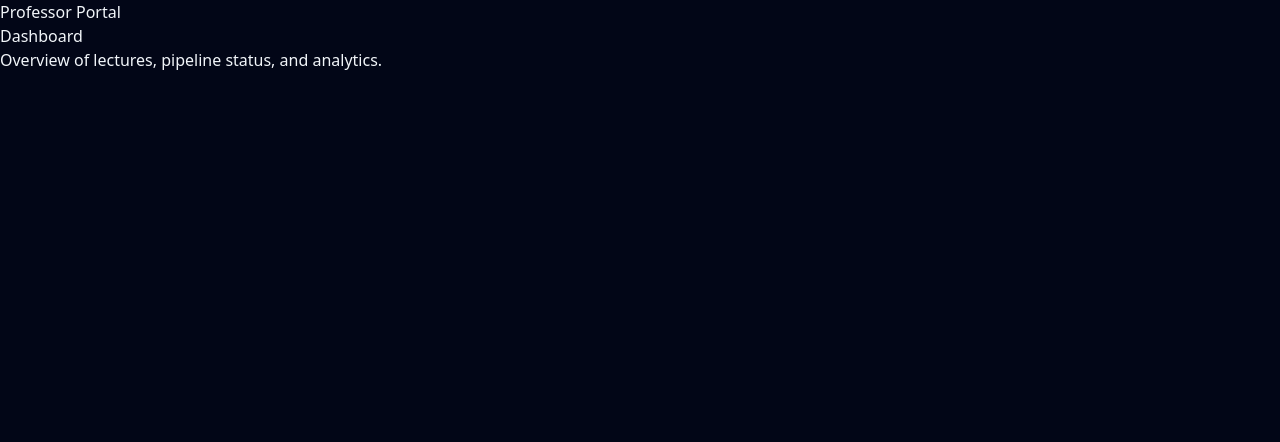
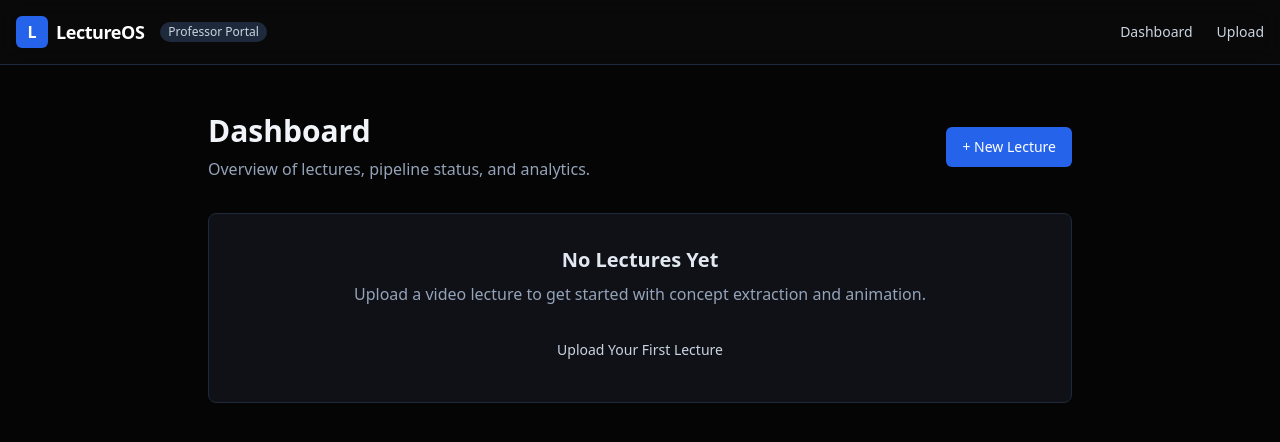
Before and after one commit to Ahmadhassan30/Anemo, a Next.js app in the folder apps/web/: page /professor/dashboard in a window 1280 px wide. Shown: the top 442 px of the page. Built offline with nearby package versions, Linux system fonts and the light colour scheme.

Commit message:
feat: implement professor dashboard and portal layout structure

```diff
--- a/apps/web/app/professor/dashboard/page.tsx
+++ b/apps/web/app/professor/dashboard/page.tsx
@@ -2,12 +2,33 @@
  * Purpose: Professor dashboard overview.
  */
 import React from "react";
+import Link from "next/link";
+import { Button } from "@/components/ui/button";
 
 export default function ProfessorDashboardPage() {
   return (
-    <main>
-      <h1>Dashboard</h1>
-      <p>Overview of lectures, pipeline status, and analytics.</p>
+    <main className="container max-w-4xl mx-auto py-12 px-4">
+      <div className="flex items-center justify-between mb-8">
+        <div>
+          <h1 className="text-3xl font-bold text-slate-100">Dashboard</h1>
+          <p className="text-slate-400 mt-2">Overview of lectures, pipeline status, and analytics.</p>
+        </div>
+        <Link href="/professor/upload">
+          <Button className="bg-blue-600 hover:bg-blue-500 text-white">
+            + New Lecture
+          </Button>
+        </Link>
+      </div>
+
+      <div className="bg-[#0f1117] border border-slate-800 rounded-lg p-8 text-center">
+        <h2 className="text-xl font-semibold text-slate-200 mb-2">No Lectures Yet</h2>
+        <p className="text-slate-400 mb-6">Upload a video lecture to get started with concept extraction and animation.</p>
+        <Link href="/professor/upload">
+          <Button variant="outline" className="border-slate-700 bg-transparent text-slate-300 hover:bg-slate-800 hover:text-white">
+            Upload Your First Lecture
+          </Button>
+        </Link>
+      </div>
     </main>
   );
 }
--- a/apps/web/app/professor/layout.tsx
+++ b/apps/web/app/professor/layout.tsx
@@ -9,11 +9,25 @@ export default function ProfessorLayout({
   children: React.ReactNode;
 }) {
   return (
-    <section>
-      <header>
-        <h1>Professor Portal</h1>
+    <div className="min-h-screen bg-[#050505] text-slate-200 font-sans">
+      <header className="border-b border-slate-800 bg-[#0a0a0a]/80 backdrop-blur-md sticky top-0 z-50">
+        <div className="container mx-auto px-4 h-16 flex items-center justify-between">
+          <div className="flex items-center gap-2">
+            <div className="w-8 h-8 rounded-md bg-blue-600 flex items-center justify-center font-bold text-white">
+              L
+            </div>
+            <h1 className="font-semibold text-lg tracking-tight text-white">LectureOS</h1>
+            <span className="ml-2 px-2 py-0.5 rounded-full bg-slate-800 text-xs font-medium text-slate-300">
+              Professor Portal
+            </span>
+          </div>
+          <nav className="flex items-center gap-6 text-sm font-medium">
+            <a href="/professor/dashboard" className="text-slate-300 hover:text-white transition-colors">Dashboard</a>
+            <a href="/professor/upload" className="text-slate-300 hover:text-white transition-colors">Upload</a>
+          </nav>
+        </div>
       </header>
-      <div>{children}</div>
-    </section>
+      <main>{children}</main>
+    </div>
   );
 }
```
